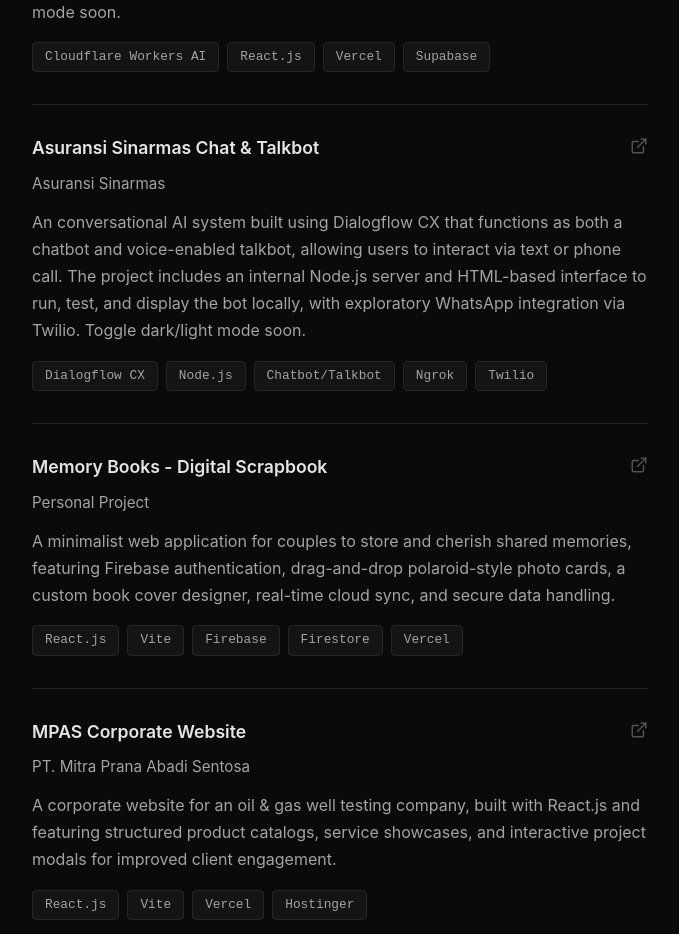
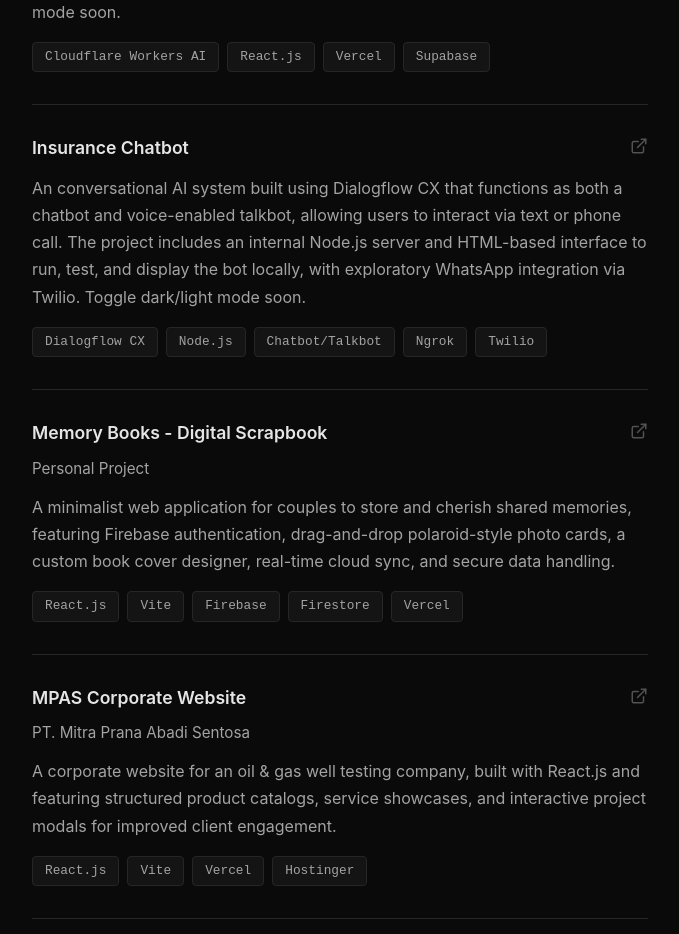
Before and after one commit to christophertendi/portfolio-minimal-1, a React (Vite) app: page / in a window 1280 px wide. Shown: the part 4440-5374 px from the top of the page, without its empty margins (300-979 px from the left). Built offline with nearby package versions, Linux system fonts and the light colour scheme; no server answers.

Commit message:
changed project wording

```diff
--- a/src/components/Projects.jsx
+++ b/src/components/Projects.jsx
@@ -17,8 +17,8 @@ const Projects = () => {
     },
 
     {
-      title: "Asuransi Sinarmas Chat & Talkbot",
-      company: "Asuransi Sinarmas",
+      title: "Insurance Chatbot",
+      // company: "Asuransi Sinarmas",
       description:
         "An conversational AI system built using Dialogflow CX that functions as both a chatbot and voice-enabled talkbot, allowing users to interact via text or phone call. The project includes an internal Node.js server and HTML-based interface to run, test, and display the bot locally, with exploratory WhatsApp integration via Twilio. Toggle dark/light mode soon.",
       link: "https://drive.google.com/file/d/17Z3jMj5EC5EFAMprPcS4Tqae29qXs-f4/view?usp=sharing",
```
